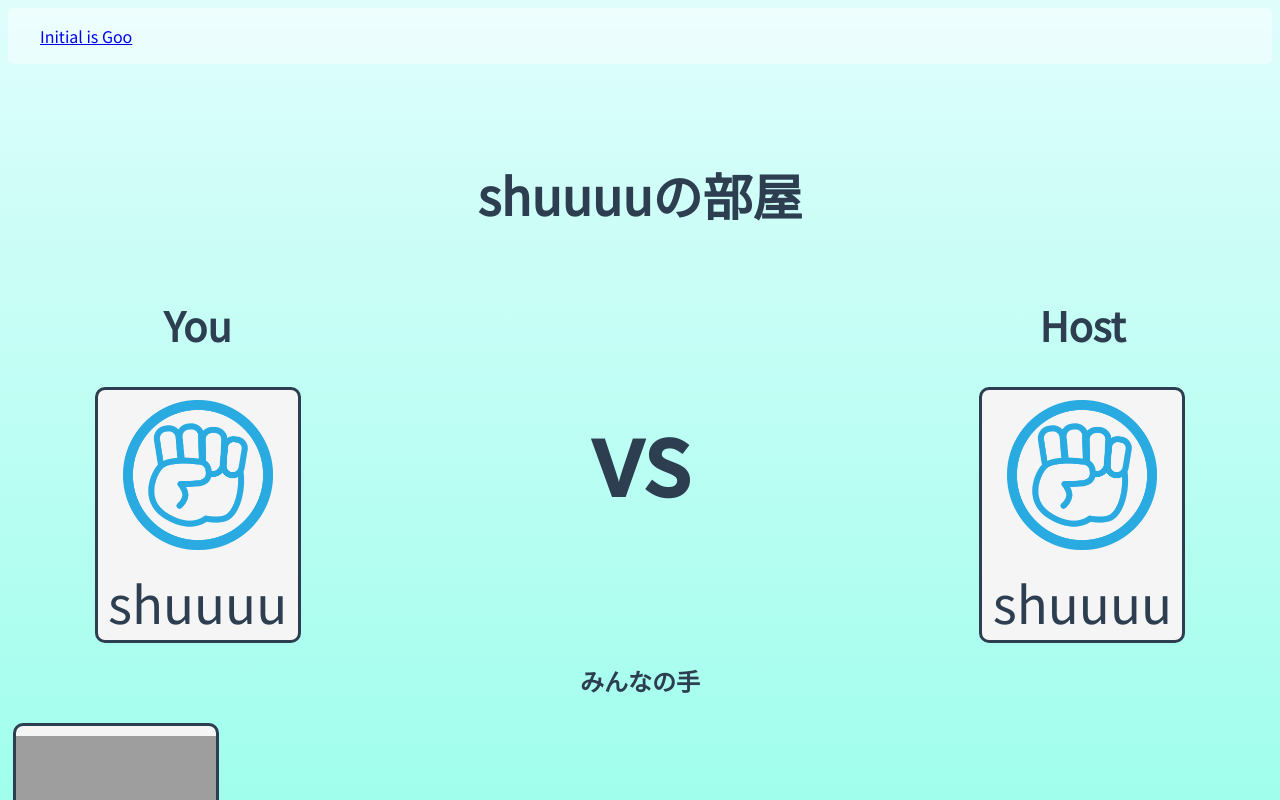
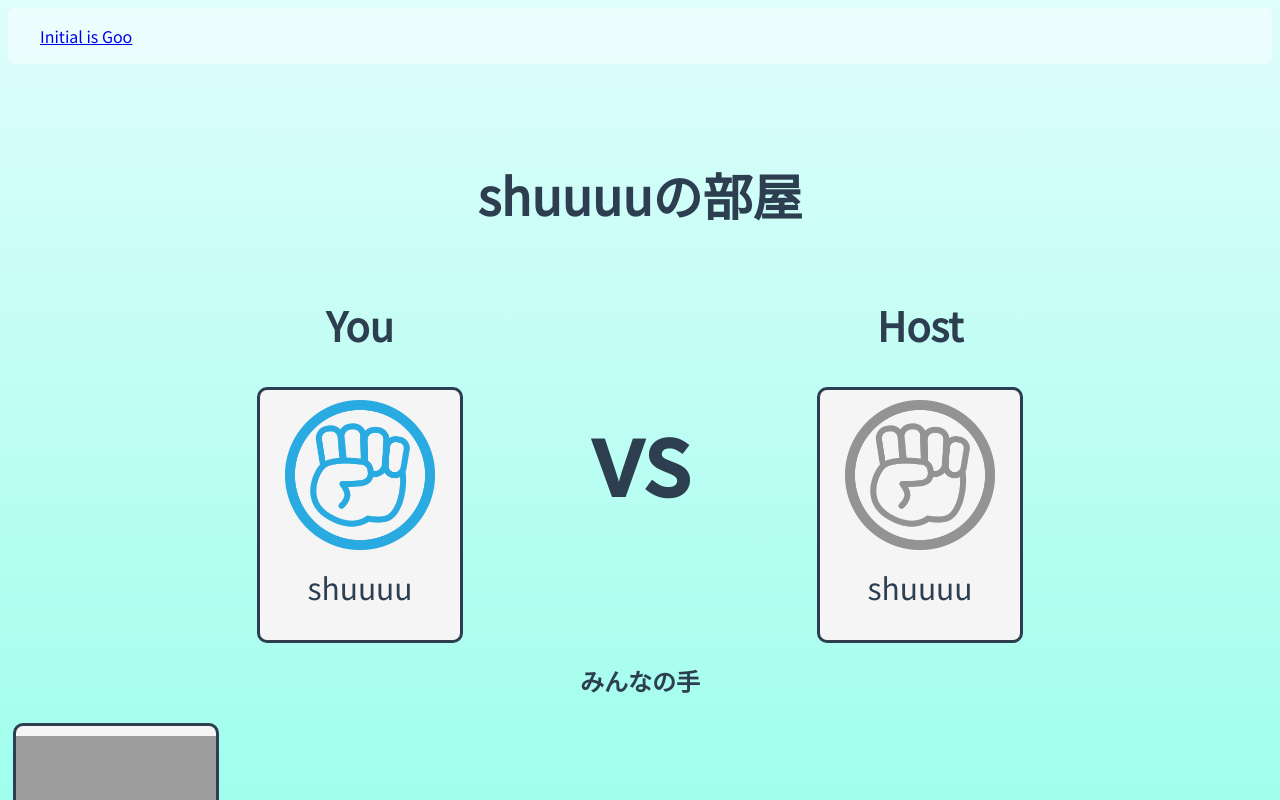
Before and after one commit to rkun123/Initial_is_Goo, a Vue app in the folder frontend/: page /room/1/guest in a window 1280 px wide. Shown: the top 800 px of the page. Built offline with nearby package versions, Linux system fonts and the light colour scheme; grey boxes are pictures that could not be loaded.

Commit message:
[update] ジャンケンで負けた時にグレーアウトするようにした

```diff
--- a/frontend/src/components/UserHand/GuestHand.vue
+++ b/frontend/src/components/UserHand/GuestHand.vue
@@ -1,6 +1,7 @@
 <template>
   <div class="guest">
-    <img :src="handname">
+    <img class="win" :src="handname" v-if="!is_win">
+    <img class="lose" :src="handname" v-if="is_win">
     <p>{{username}}</p>
   </div>
 </template>
@@ -14,7 +15,8 @@ export default {
   },
   props: {
     hand:String,
-    username:String
+    username:String,
+    is_win:Boolean
   },
   mounted: function() {
     this.handname = "/hands/"+this.hand+".png"
@@ -22,7 +24,6 @@ export default {
   watch: {
     hand: function() {
       this.handname = "/hands/"+this.hand+".png"
-      console.log(this.handname)
     }
   }
 }
@@ -36,12 +37,17 @@ export default {
   width: 200px;
   height: 250px;
 }
-img{
+.win{
   margin-top: 10px;
   height: 150px;
 }
+.lose{
+  margin-top: 10px;
+  height: 150px;
+  filter:grayscale(100%);
+}
 .guest p {
   margin-top: 10px;
-  font-size:calc(2rem + ((1vw - 0.5rem) * 4));
+  font-size: 30px;
 }
 </style>
--- a/frontend/src/views/RoomHost.vue
+++ b/frontend/src/views/RoomHost.vue
@@ -5,7 +5,7 @@
     <div class="vs">
       <div class="hands">
         <h2>You</h2>
-        <guest-hand :hand="hand" :username="username" class="youHand"/>
+        <guest-hand :hand="hand" :username="username" :is_win="is_win" class="youHand"/>
         <h1>vs</h1>
       </div>
     </div>
@@ -26,6 +26,7 @@ export default {
       username: "shuuuu",
       on: false,
       roomname: "shuuuuの部屋",
+      is_win: true
     }
   },
   components: {
--- a/frontend/src/views/RoomUser.vue
+++ b/frontend/src/views/RoomUser.vue
@@ -4,12 +4,12 @@
     <div class="vs">
       <div class="hands">
         <h2>You</h2>
-        <guest-hand :hand="hand" :username="username" class="youHand"/>
+        <guest-hand :hand="hand" :username="username" :is_win="on" class="youHand"/>
       </div>
       <h1>vs</h1>
       <div class="hands">
         <h2>Host</h2>
-        <guest-hand :hand="hand" :username="username" class="youHand"/>
+        <guest-hand :hand="hand" :username="username" :is_win="is_win" class="youHand"/>
       </div>
     </div>
     <eveyone-hand :_data="hands"/>
@@ -29,6 +29,7 @@ export default {
       username: "shuuuu",
       on: false,
       roomname: "shuuuuの部屋",
+      is_win: true
     }
   },
   components: {
@@ -54,6 +55,7 @@ export default {
 .vs {
   display: flex;
   margin: auto;
+  max-width: 800px;
 }
 .vs h1 {
   vertical-align: middle;
```
